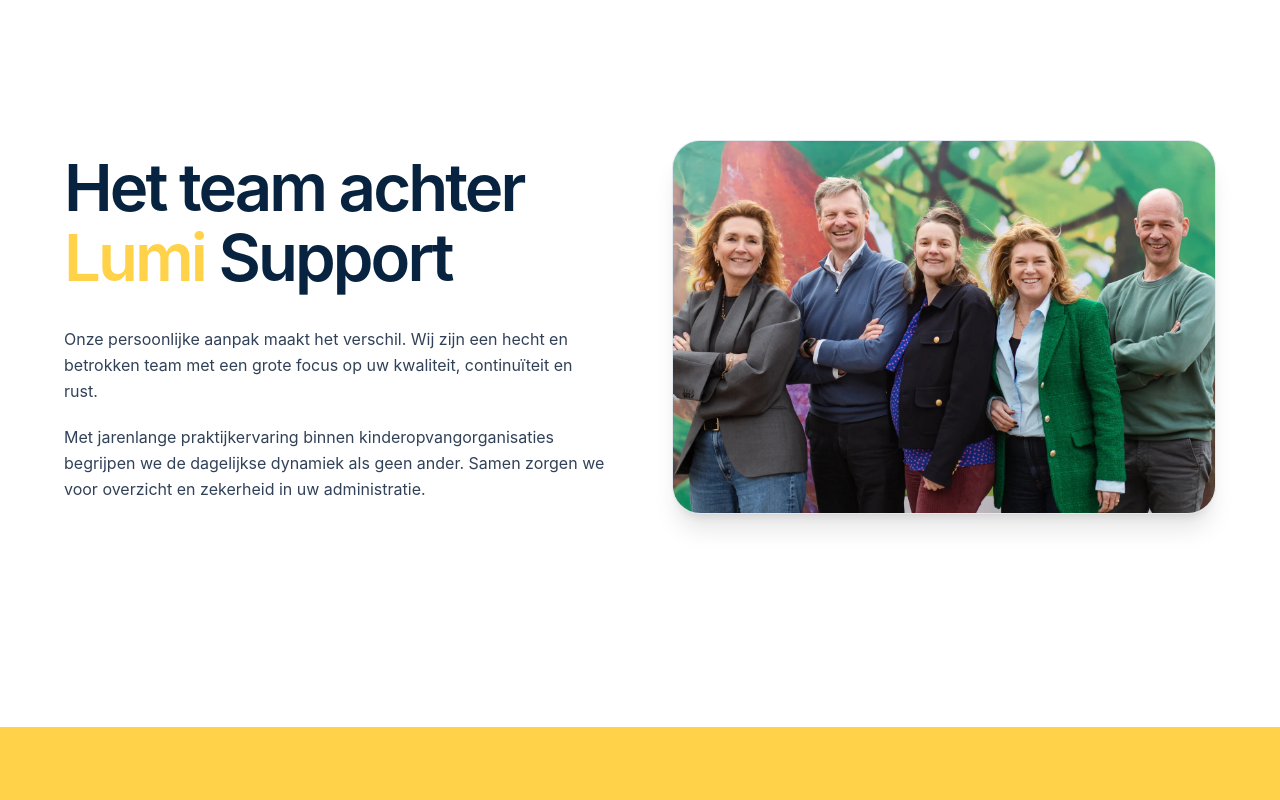
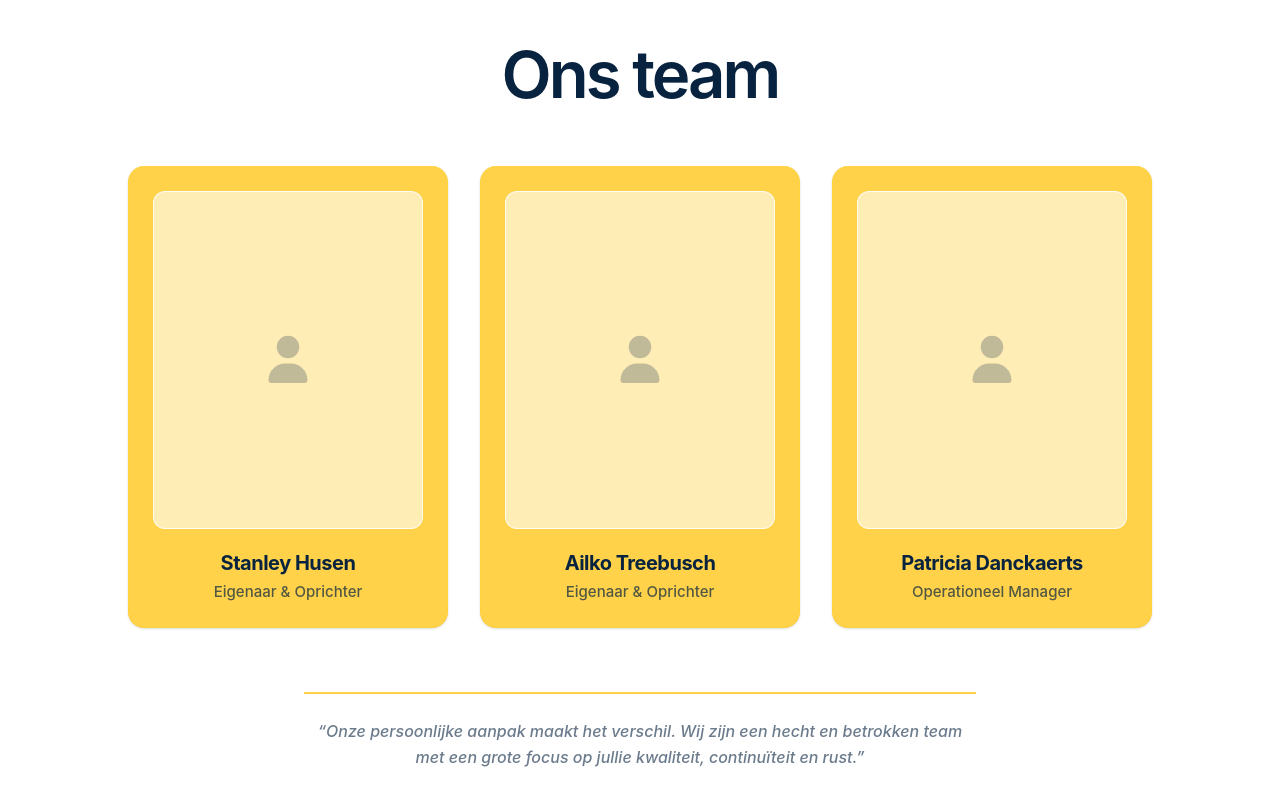
Before and after one commit to k33n8nc/lumi, a Nuxt app: page / in a window 1280 px wide. Shown: the part 2620-3420 px from the top of the page. Built offline with nearby package versions, Linux system fonts and the light colour scheme.

Commit message:
Simplify - remove animations pt10

```diff
--- a/app/components/TeamSection.vue
+++ b/app/components/TeamSection.vue
@@ -1,11 +1,28 @@
 <script setup lang="ts">
 import { ref } from 'vue'
 import { FontAwesomeIcon } from '@fortawesome/vue-fontawesome'
-import { faHeart, faUsers } from '@fortawesome/free-solid-svg-icons'
+import { faUser } from '@fortawesome/free-solid-svg-icons'
 import { ScrollSmoother } from 'gsap/ScrollSmoother'
-import peopleGroupImg from '~/assets/images/peoplegroup.webp'
 
 const sectionRef = ref<HTMLElement | null>(null)
+
+const teamMembers = [
+  {
+    name: 'Stanley Husen',
+    role: 'Eigenaar & Oprichter',
+    image: null
+  },
+  {
+    name: 'Ailko Treebusch',
+    role: 'Eigenaar & Oprichter',
+    image: null
+  },
+  {
+    name: 'Patricia Danckaerts',
+    role: 'Operationeel Manager',
+    image: null
+  }
+]
 
 const scrollToTeam = () => {
   if (!sectionRef.value) return
@@ -26,67 +43,53 @@
   <section
     id="ons-team"
     ref="sectionRef"
-    class="relative w-full min-h-screen flex flex-col justify-center py-20 md:py-28 px-6 md:px-16 bg-white text-lumi-navy border-t border-slate-100 overflow-hidden"
-    aria-label="Ons team"
+    class="relative w-full min-h-screen flex flex-col justify-center py-20 md:py-28 px-6 md:px-16 bg-white text-lumi-navy border-t border-slate-100"
+    aria-labelledby="team-title"
   >
-    <div class="w-full max-w-[100rem] mx-auto grid grid-cols-1 lg:grid-cols-12 gap-12 lg:gap-16 items-center">
+    <div class="w-full max-w-[100rem] mx-auto flex flex-col">
 
-      <!-- Left Column: Copy & Story -->
-      <div class="lg:col-span-6 flex flex-col gap-6">
-        <h1 class="text-lumi-navy">
-          Het team achter<br><em class="text-lumi-yellow not-italic">Lumi</em> Support
+      <!-- Section Header -->
+      <header class="text-center mb-10 md:mb-14">
+        <h1 id="team-title" class="text-lumi-navy">
+          Ons team
         </h1>
-        <div class="flex flex-col gap-5 text-slate-700 text-body-lg leading-relaxed mt-2">
-          <p>
-            Onze persoonlijke aanpak maakt het verschil. Wij zijn een hecht en betrokken team met een grote focus op uw kwaliteit, continuïteit en rust.
-          </p>
-          <p>
-            Met jarenlange praktijkervaring binnen kinderopvangorganisaties begrijpen we de dagelijkse dynamiek als geen ander. Samen zorgen we voor overzicht en zekerheid in uw administratie.
-          </p>
-        </div>
+      </header>
 
-        <!-- Team Highlights / Micro Badges -->
-        <!-- <div class="grid grid-cols-1 sm:grid-cols-2 gap-4 pt-2">
-          <div class="flex items-center gap-3.5 p-4 rounded-xl bg-slate-50 border border-slate-100">
-            <span class="inline-grid place-items-center w-10 h-10 rounded-full bg-lumi-gold-bg text-lumi-gold-text text-base flex-shrink-0" aria-hidden="true">
-              <FontAwesomeIcon :icon="faUsers" />
+      <!-- 3 Team Member Cards Grid (Matching reference mockup) -->
+      <div class="grid grid-cols-1 md:grid-cols-3 gap-6 lg:gap-8 max-w-5xl mx-auto w-full">
+        <article
+          v-for="member in teamMembers"
+          :key="member.name"
+          class="group flex flex-col items-center text-center p-5 sm:p-6 rounded-2xl bg-lumi-yellow border border-amber-300/40 shadow-sm hover:shadow-xl hover:shadow-amber-500/10 transition-all duration-300"
+        >
+          <!-- Photo Placeholder -->
+          <div class="relative w-full aspect-[4/5] rounded-xl overflow-hidden bg-white/60 mb-5 flex items-center justify-center border border-white/80 group-hover:scale-[1.02] transition-transform duration-300">
+            <img
+              v-if="member.image"
+              :src="member.image"
+              :alt="member.name"
+              class="w-full h-full object-cover object-center"
+            />
+            <span v-else class="text-4xl sm:text-5xl text-lumi-navy/25 group-hover:text-lumi-navy/50 transition-colors">
+              <FontAwesomeIcon :icon="faUser" />
             </span>
-            <div class="flex flex-col">
-              <span class="text-sm font-bold text-lumi-navy">Vaste contactpersonen</span>
-              <span class="text-xs text-slate-500">Korte lijnen & direct contact</span>
-            </div>
           </div>
 
-          <div class="flex items-center gap-3.5 p-4 rounded-xl bg-slate-50 border border-slate-100">
-            <span class="inline-grid place-items-center w-10 h-10 rounded-full bg-lumi-gold-bg text-lumi-gold-text text-base flex-shrink-0" aria-hidden="true">
-              <FontAwesomeIcon :icon="faHeart" />
-            </span>
-            <div class="flex flex-col">
-              <span class="text-sm font-bold text-lumi-navy">100% Betrokkenheid</span>
-              <span class="text-xs text-slate-500">Oog voor uw organisatie</span>
-            </div>
-          </div>
-        </div> -->
+          <!-- Name & Role -->
+          <h3 class="text-lumi-navy font-bold text-lg sm:text-xl">
+            {{ member.name }}
+          </h3>
+          <p class="text-lumi-navy/70 text-body-md font-medium mt-1">
+            {{ member.role }}
+          </p>
+        </article>
       </div>
 
-      <!-- Right Column: Framed Group Photo -->
-      <div class="lg:col-span-6 flex items-center justify-center lg:justify-end">
-        <div class="relative w-full max-w-[38rem] group">
-          <!-- Background decorative aura -->
-          <div
-            class="absolute -inset-2 rounded-[2rem] bg-gradient-to-tr from-lumi-yellow/35 via-amber-100/50 to-transparent blur-xl opacity-70 -z-10 group-hover:opacity-100 transition-opacity duration-300"
-            aria-hidden="true"
-          />
-
-          <!-- Photo Container -->
-          <div class="relative overflow-hidden rounded-[1.75rem] border border-slate-200/90 shadow-xl bg-slate-100 aspect-[4/3] sm:aspect-[16/11]">
-            <img
-              :src="peopleGroupImg"
-              alt="Het team van Lumi Support"
-              class="w-full h-full object-cover object-center group-hover:scale-103 transition-transform duration-500 ease-out"
-            />
-          </div>
-        </div>
+      <!-- Footnote Quote Statement -->
+      <div class="max-w-2xl mx-auto mt-12 md:mt-16 w-full text-center">
+        <blockquote class="relative border-t-2 border-lumi-yellow text-lumi-navy/60 italic font-medium text-body-lg leading-relaxed pt-6">
+          &ldquo;Onze persoonlijke aanpak maakt het verschil. Wij zijn een hecht en betrokken team met een grote focus op jullie kwaliteit, continuïteit en rust.&rdquo;
+        </blockquote>
       </div>
 
     </div>
```
Also changed, not shown: app/assets/images/logo-trans-kleur-navy.png (added).
